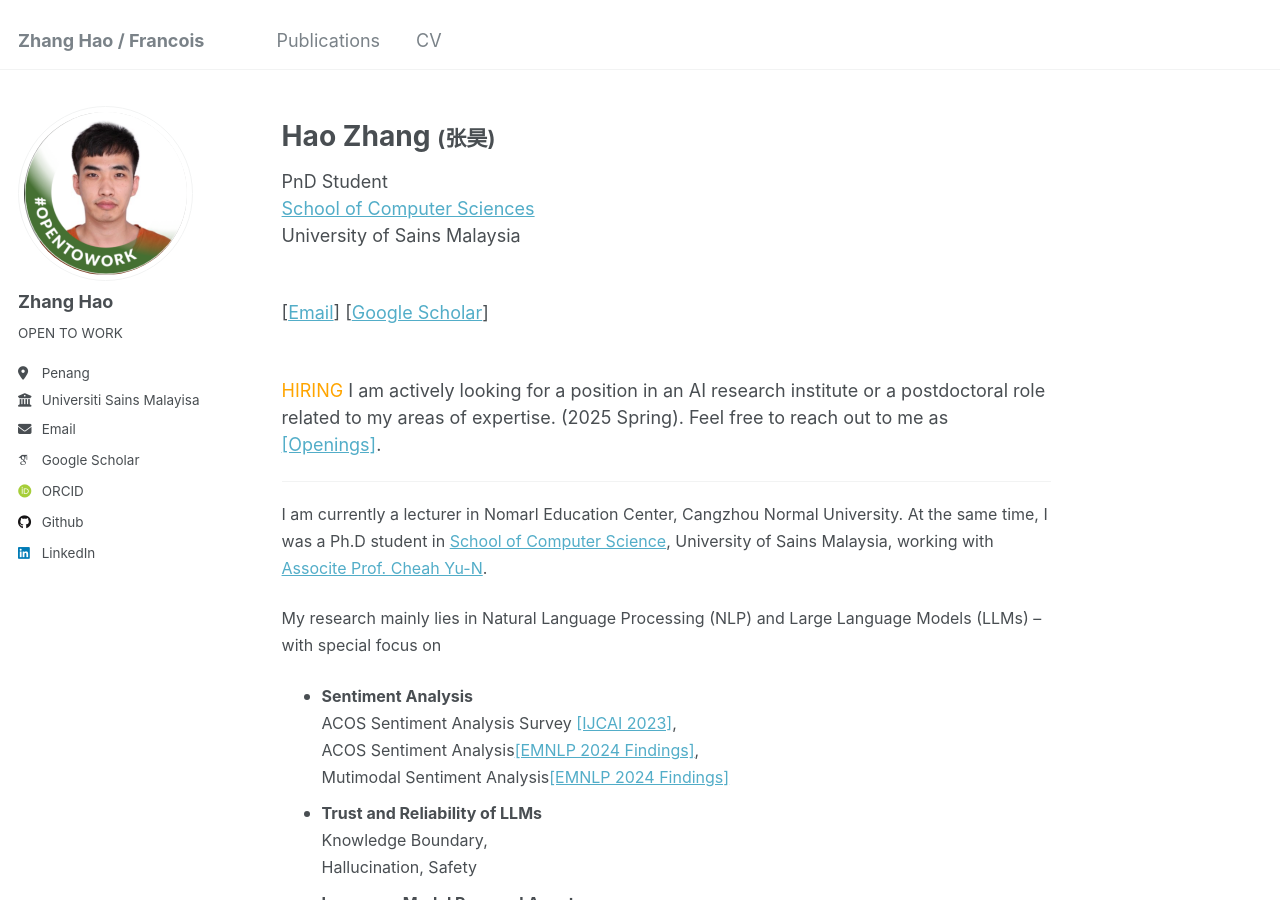
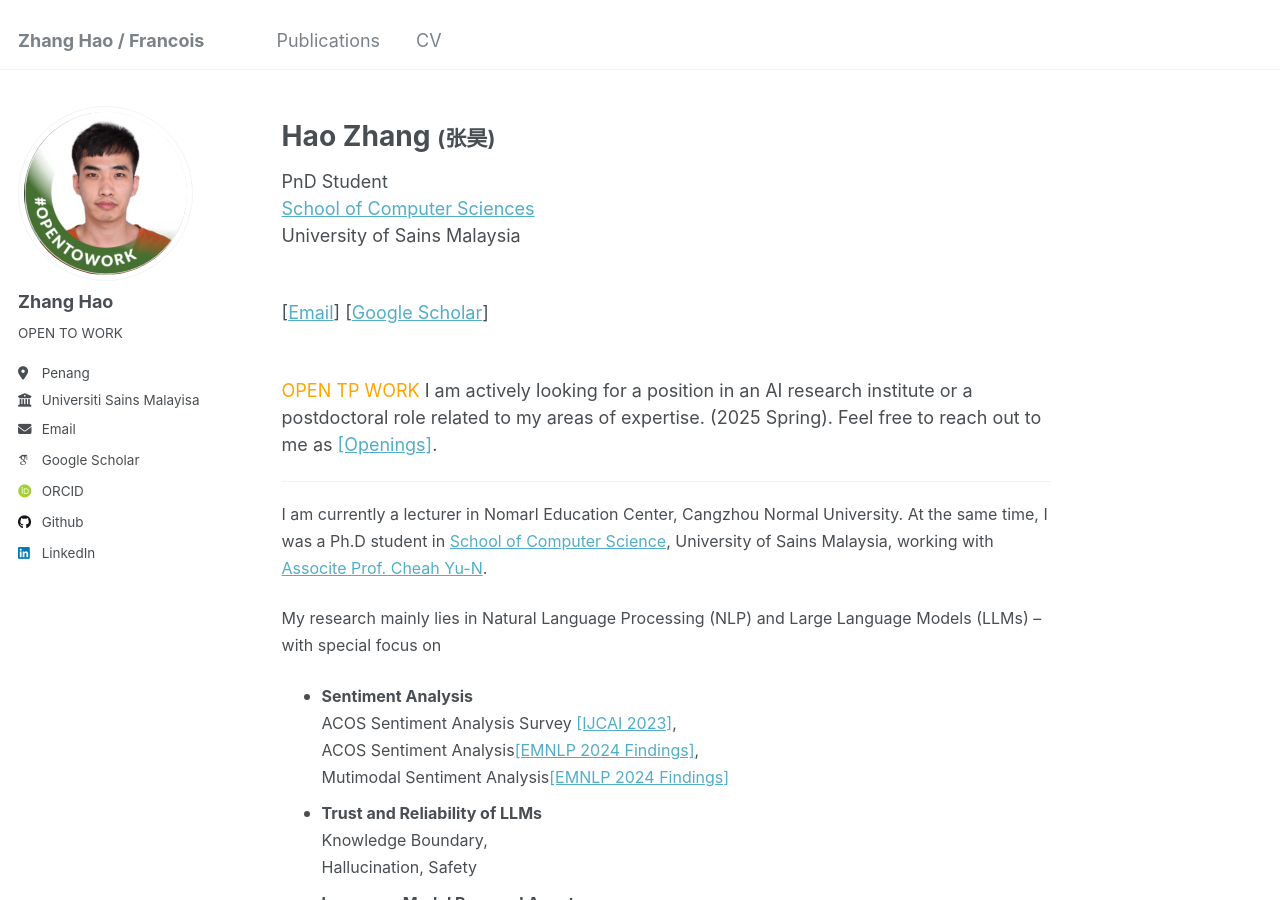
Before and after one commit to sydmou/sydmou.github.io, a Jekyll site: the page built from _pages/about.md, in a window 1280 px wide and 900 px high. Built offline with Jekyll 4.4.1, drawn with Linux system fonts in a browser that asks for light colours; some web fonts are replaced.

Commit message:
Update about.md

```diff
--- a/_pages/about.md
+++ b/_pages/about.md
@@ -27,7 +27,7 @@ redirect_from:
         </p>
         <p>
             <br>
-            <span style="color: orange;">HIRING</span> I am actively looking for a position in an AI research institute or a postdoctoral role related to my areas of expertise. (2025 Spring). Feel free to reach out to me as <a href="https://sydmou.github.io/cv/">[Openings]</a>.<br>
+            <span style="color: orange;">OPEN TP WORK</span> I am actively looking for a position in an AI research institute or a postdoctoral role related to my areas of expertise. (2025 Spring). Feel free to reach out to me as <a href="https://sydmou.github.io/cv/">[Openings]</a>.<br>
         </p>
     </div>
 </div>
```
